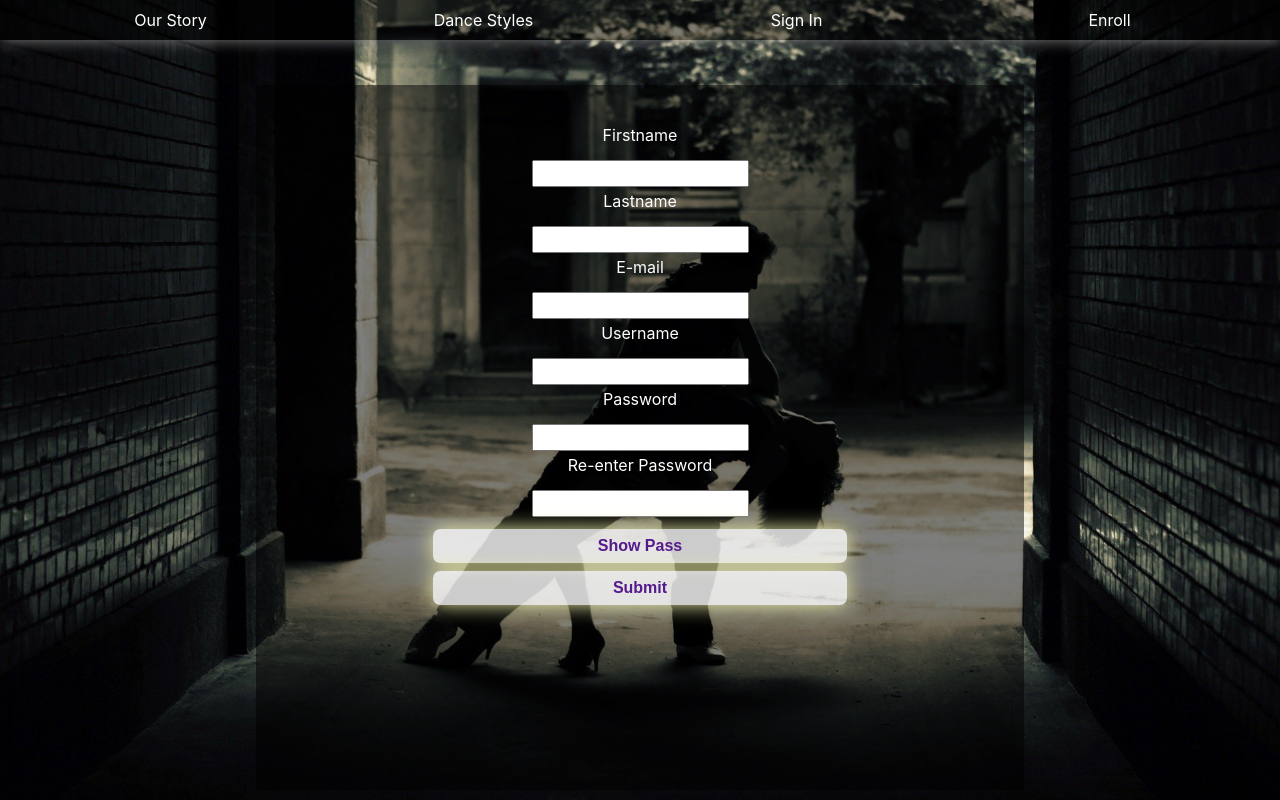
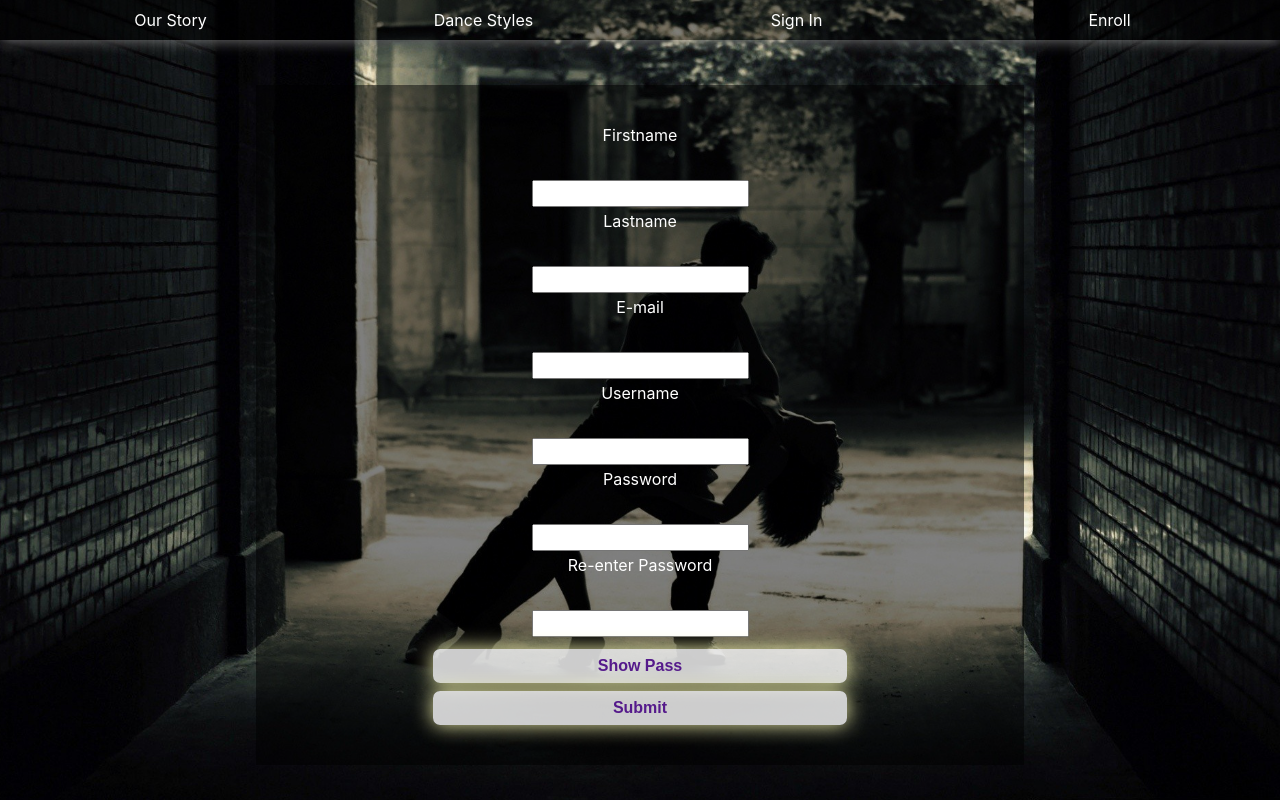
Before and after one commit to Vlacross/Re-Cap-Client, a React (Create React App) app: page /enroll in a window 1280 px wide. Built offline with nearby package versions, Linux system fonts and the light colour scheme.

Commit message:
uncertain why autocomplete needs a different value to work for my login form vs my enroll form, made logical work-around

```diff
--- a/src/components/enrollForm/enrollForm.css
+++ b/src/components/enrollForm/enrollForm.css
@@ -10,7 +10,6 @@ input {
   justify-content: flex-start;
   align-items: center;
   width: 60%;
-  height: 100%;
   background: rgba(0, 0, 0, 0.5);
   margin: 10px;
   padding: 40px 0px;
--- a/src/components/input/input.js
+++ b/src/components/input/input.js
@@ -15,12 +15,15 @@ componentDidUpdate(prevProps) {
 
   render() {
 
-    const { input, type, label, name } = this.props;
+    const { input, type, label, name, login } = this.props;
 
-    let error;
+    let error = <div className="formErrorHolder"></div>;
+
     if (this.props.meta.touched && this.props.meta.error) {
        error = <div className="inputError">{this.props.meta.error}</div>;
     }
+
+    let auto = login ? 'off' : 'none'
 
 
 
@@ -38,6 +41,7 @@ componentDidUpdate(prevProps) {
            id={input.name}
            type={type}
            ref={input => (this.input = input)}
+           autoComplete={auto}
             />
       </div>
     );
```
Also changed, not shown: src/components/enrollForm/enrollForm.js (line endings or trailing spaces).
